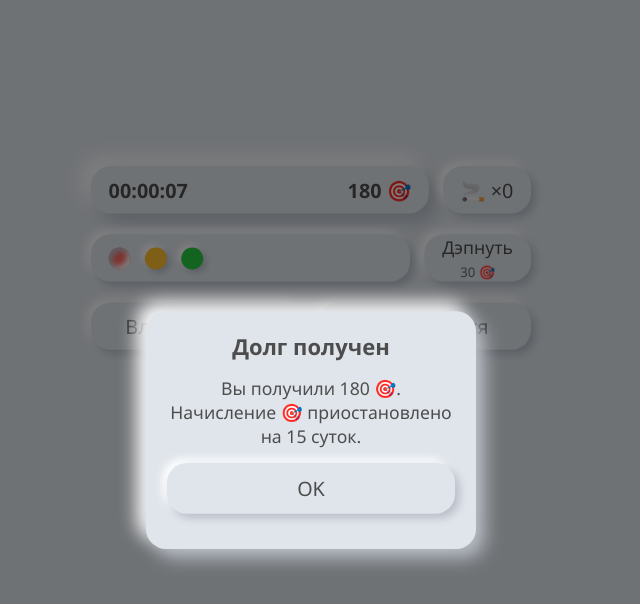
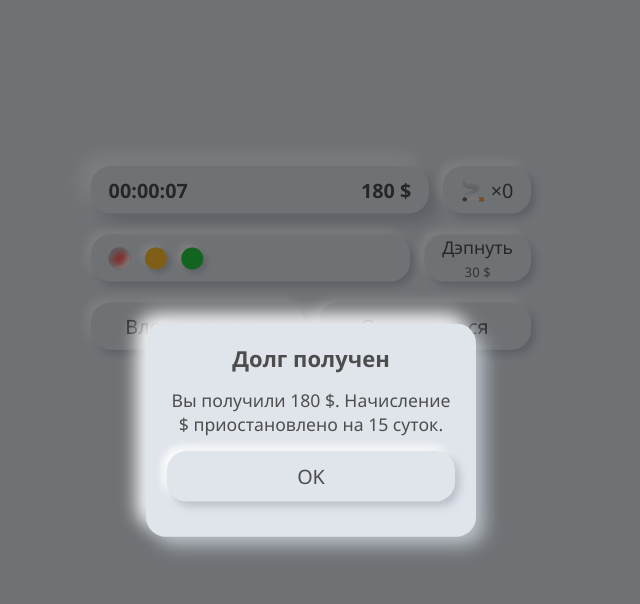
Before and after one commit to dimaefimow/games_hub, a plain HTML site: page index.html in a window 1280 px wide. Both pictures are taken after a click on the button "Влезть в долги". Shown: the top 604 px of the page, without its empty margins (329-969 px from the left). Drawn offline with Linux system fonts and the light colour scheme.

Commit message:
Update index.html

```diff
--- a/index.html
+++ b/index.html
@@ -240,7 +240,7 @@
         <div class="top-section">
             <div class="header neumorphic">
                 <div class="timer" id="timer">00:00:00</div>
-                <div class="points" id="points">0 🎯</div>
+                <div class="points" id="points">0 $</div>
             </div>
 
             <div class="cigarettes-count" id="cigarettes">🚬 ×0</div>
@@ -261,7 +261,7 @@
 
             <button class="deposit-btn-compact" id="depositBtn">
                 Дэпнуть
-                <div class="deposit-cost" id="depositCost">30 🎯</div>
+                <div class="deposit-cost" id="depositCost">30 $</div>
             </button>
         </div>
 
@@ -386,7 +386,7 @@
                 pointsPaused = false;
             }
 
-            pointsElement.textContent = `${points} 🎯`;
+            pointsElement.textContent = `${points} $`;
         }
 
         // Обновление отображения сигареток
@@ -408,7 +408,7 @@
                 probability: circleOptions[currentOptionIndex].dataset.prob
             };
 
-            depositCostElement.textContent = `${selectedDeposit.cost} 🎯`;
+            depositCostElement.textContent = `${selectedDeposit.cost} $`;
         }
 
         // Выбор опции дэпа
@@ -428,7 +428,7 @@
             }
 
             if (points < selectedDeposit.cost) {
-                showResult('Недостаточно 🎯', `Для этого дэпа нужно ${selectedDeposit.cost} 🎯`);
+                showResult('Недостаточно $', `Для этого дэпа нужно ${selectedDeposit.cost} $`);
                 return;
             }
 
@@ -474,7 +474,7 @@
             debtEndTime = new Date(currentTime.getTime() + (15 * 24 * 60 * 60 * 1000));
             updateDebtInfo();
 
-            showResult('Долг получен', 'Вы получили 180 🎯. Начисление 🎯 приостановлено на 15 суток.');
+            showResult('Долг получен', 'Вы получили 180 $. Начисление $ приостановлено на 15 суток.');
             saveGameData();
         });
 
```
